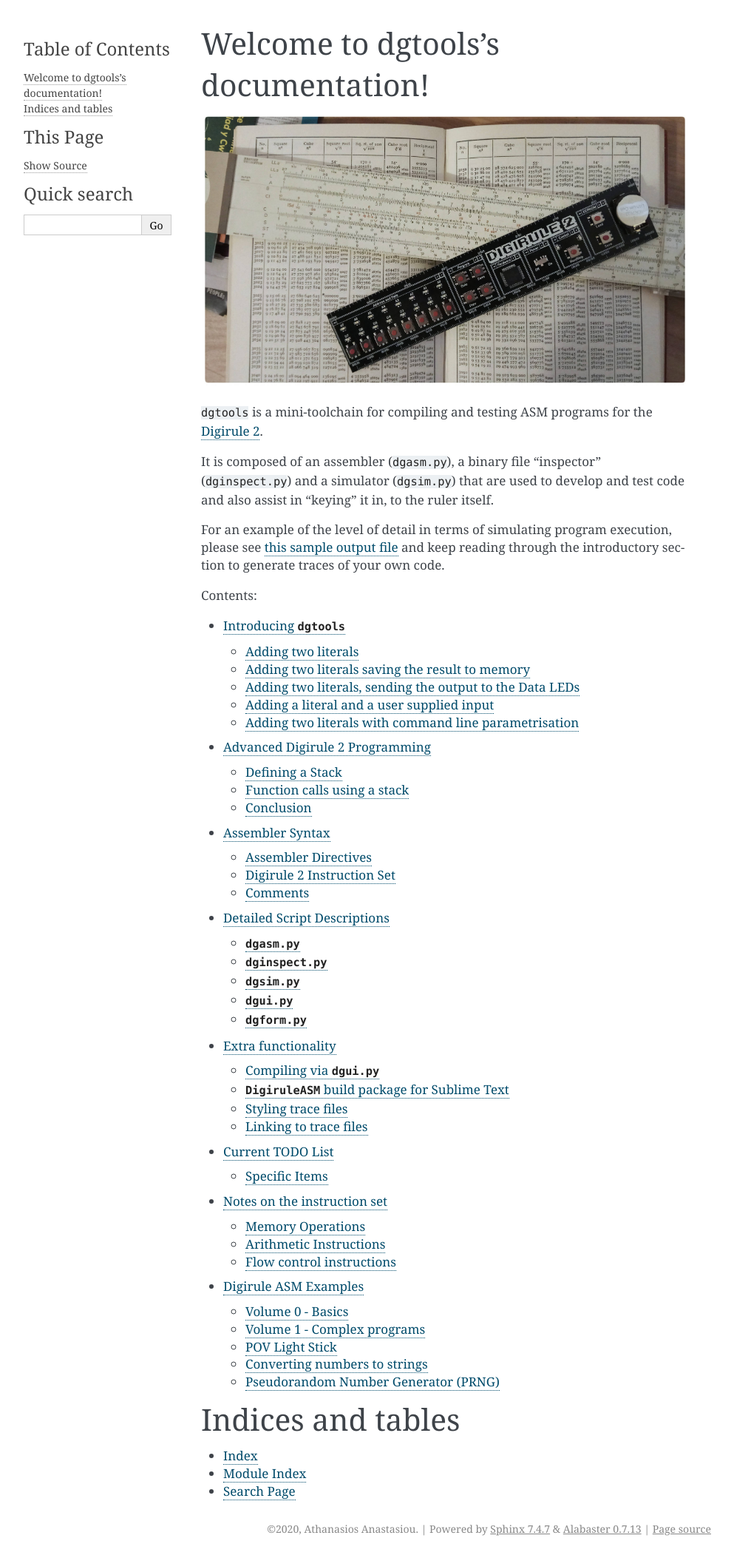
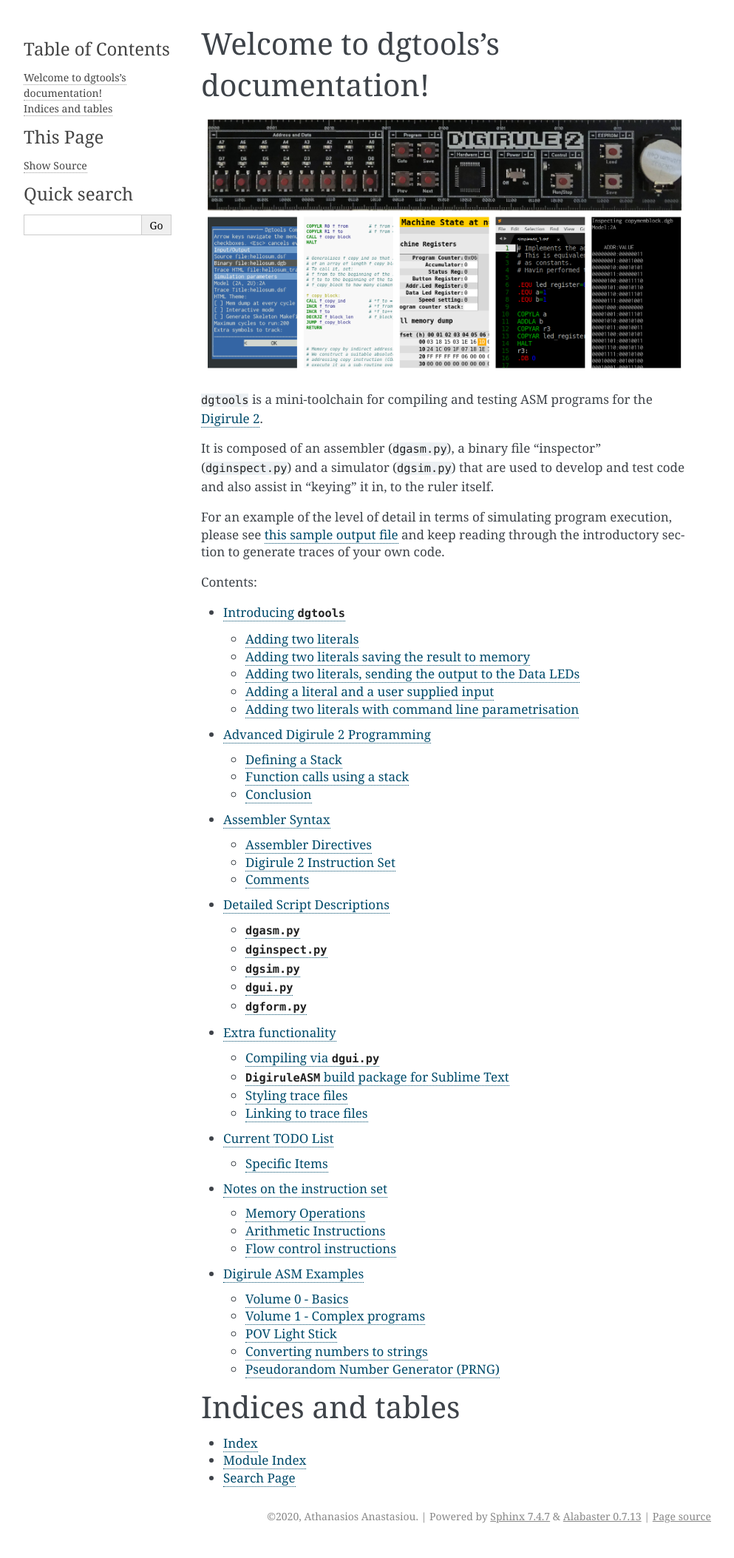
Before and after one commit to aanastasiou/dgtools, a Sphinx documentation site: the page built from doc/source/index.rst, in a window 1280 px wide. Shown: the whole page at 74% size, without its empty margins (148-1141 px from the left). Built offline with Sphinx 7.4.7, drawn with Linux system fonts in a browser that asks for light colours.

Commit message:
New banners added

```diff
--- a/doc/source/index.rst
+++ b/doc/source/index.rst
@@ -6,7 +6,7 @@
 Welcome to dgtools's documentation!
 ===================================
 
-.. image:: _static/my_digirule2.jpeg
+.. image:: figures/full_banner_dg.png
 
 ``dgtools`` is a mini-toolchain for compiling and testing ASM programs for the
 `Digirule 2 <https://bradsprojects.com/digirule2/>`_.
```
Also changed, not shown: doc/source/figures/full_banner.png (added), doc/source/figures/full_banner_dg.png (added).
